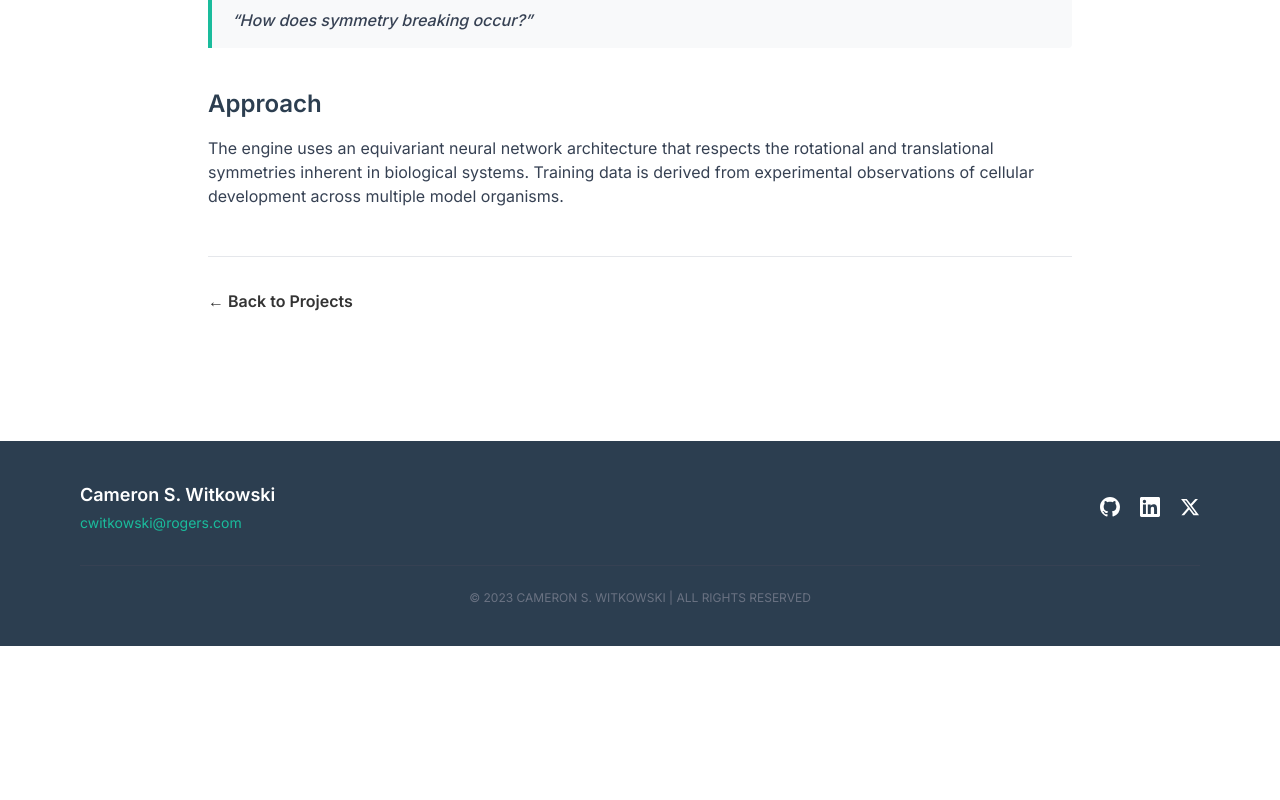
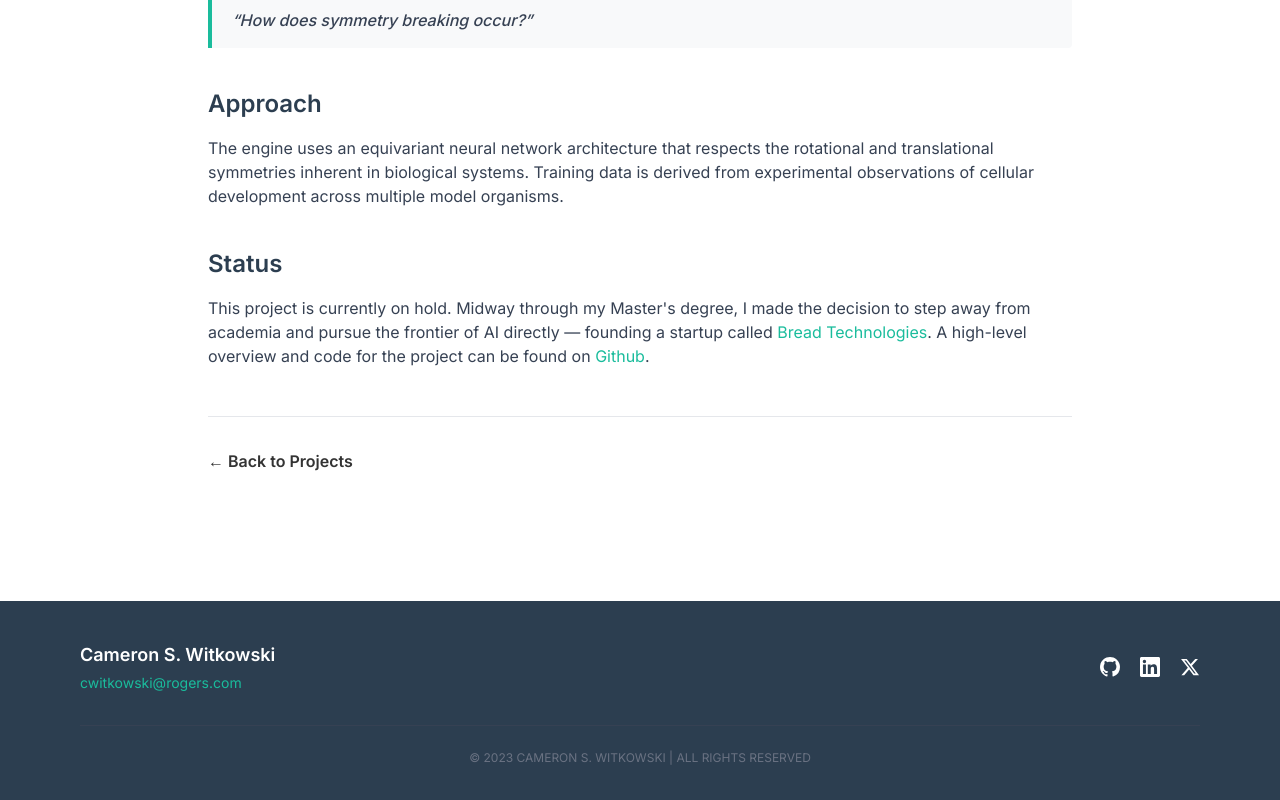
Before and after one commit to VanessaAnneliese/Cameron-witkowski-website, a Next.js app: page /projects/masters-thesis in a window 1280 px wide. Shown: the part 861-1661 px from the top of the page. Before the commit the page ends 1507 px from the top, so only its background shows below. Built offline with nearby package versions, Linux system fonts and the light colour scheme.

Commit message:
Add on-hold status note mentioning Bread Technologies to masters thesis page

```diff
--- a/src/app/projects/masters-thesis/page.tsx
+++ b/src/app/projects/masters-thesis/page.tsx
@@ -61,6 +61,21 @@ export default function MastersThesisPage() {
           translational symmetries inherent in biological systems. Training data is derived from
           experimental observations of cellular development across multiple model organisms.
         </p>
+
+        <h2 className="text-2xl font-bold text-[#2c3e50] mt-10 mb-4">Status</h2>
+        <p className="mb-4">
+          This project is currently on hold. Midway through my Master&apos;s degree, I made the
+          decision to step away from academia and pursue the frontier of AI directly — founding a
+          startup called{" "}
+          <a href="https://breadtechnologies.com" target="_blank" rel="noopener noreferrer" className="text-[#1abc9c] hover:underline">
+            Bread Technologies
+          </a>
+          . A high-level overview and code for the project can be found on{" "}
+          <a href="https://github.com/Cameron7195" target="_blank" rel="noopener noreferrer" className="text-[#1abc9c] hover:underline">
+            Github
+          </a>
+          .
+        </p>
       </div>
 
       <div className="mt-12 pt-8 border-t border-gray-200">
```
